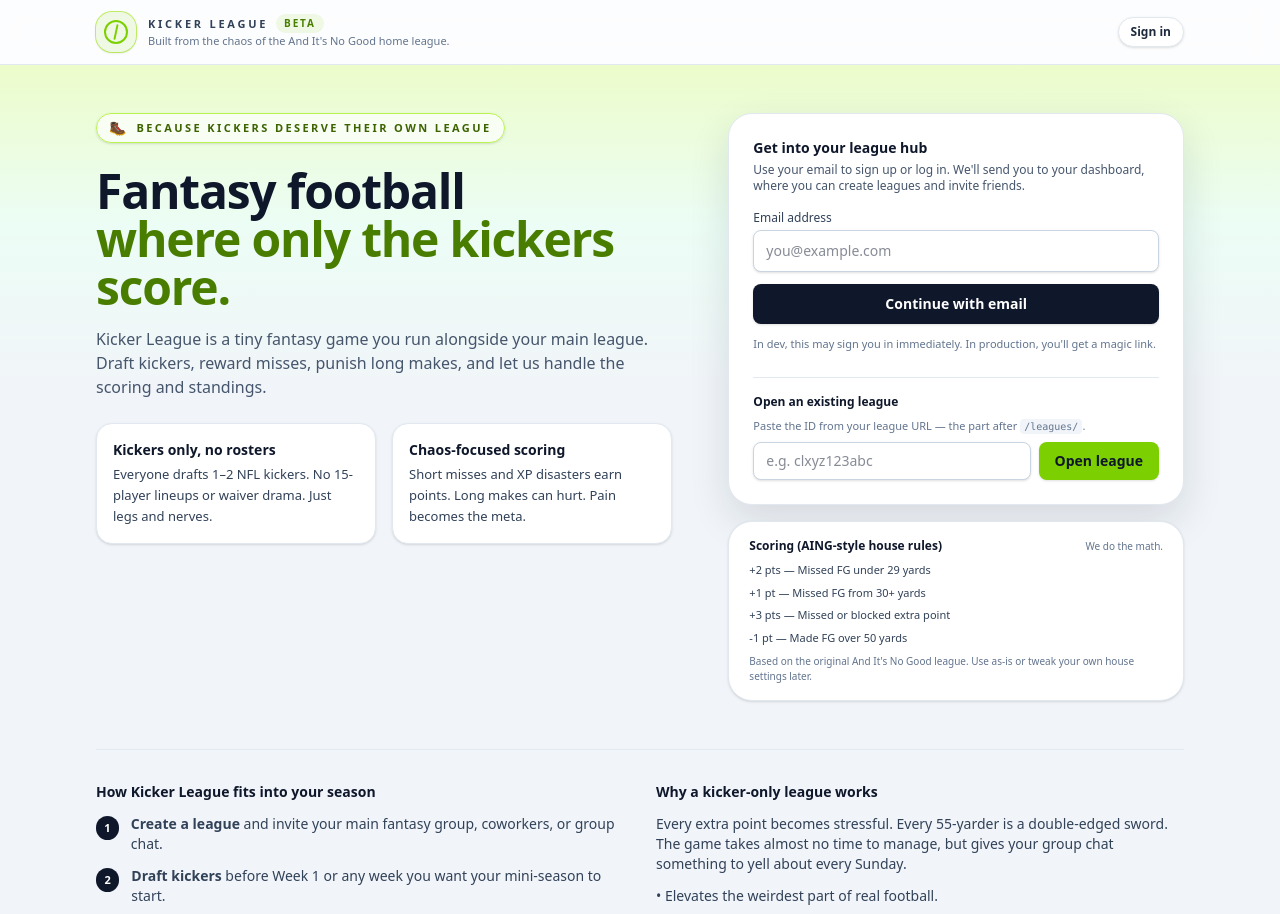
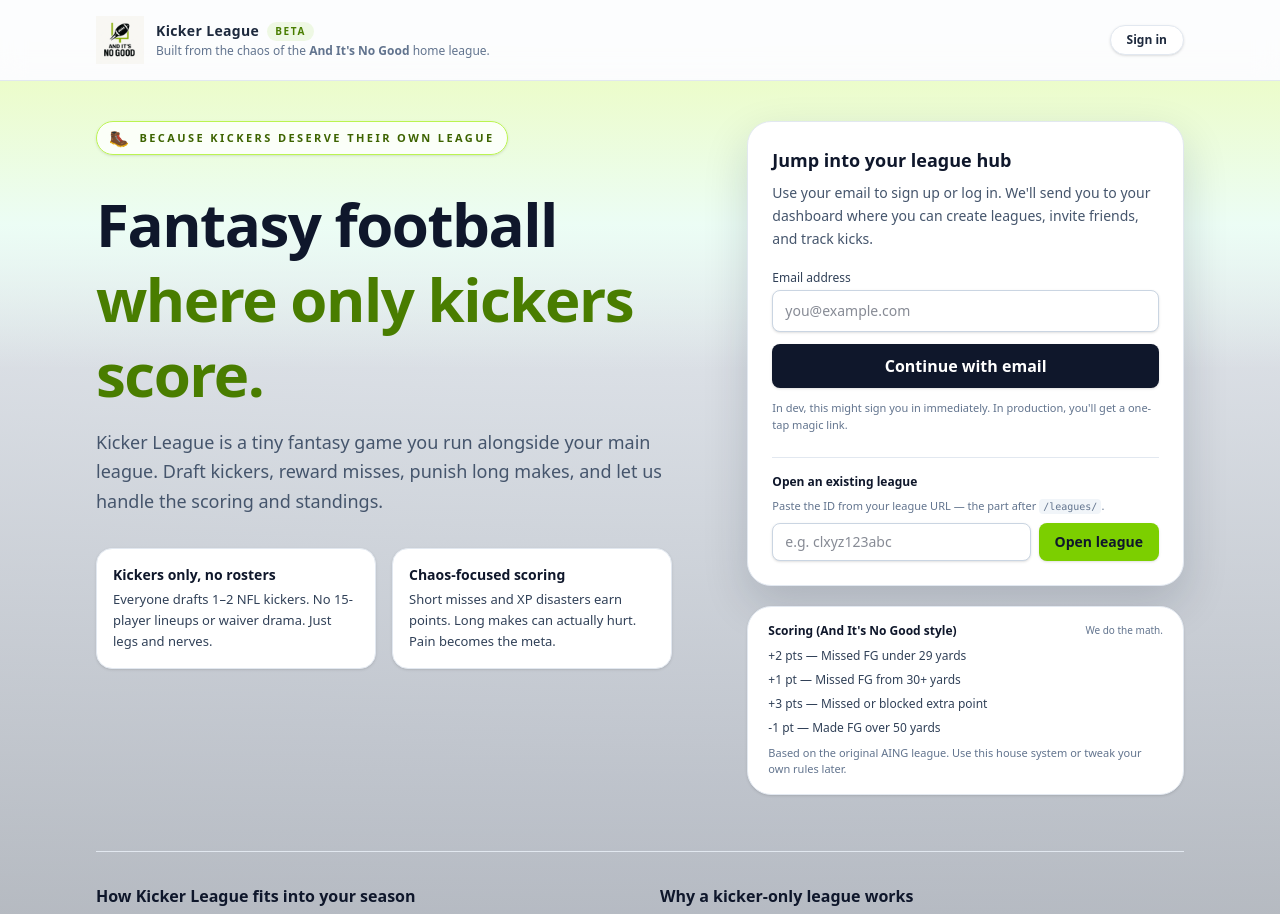
Before and after one commit to graphiclux/kicker-league, a Next.js app: page / in a window 1280 px wide. Shown: the top 914 px of the page. Built offline with nearby package versions, Linux system fonts and the light colour scheme.

Commit message:
feat(ui): add AING logo and open, larger-type landing page layout

```diff
--- a/src/app/page.tsx
+++ b/src/app/page.tsx
@@ -2,6 +2,7 @@
 
 import { FormEvent, useState } from "react";
 import Link from "next/link";
+import Image from "next/image";
 import { signIn } from "next-auth/react";
 
 type AuthStatus = "idle" | "sending" | "error";
@@ -48,66 +49,70 @@ export default function Home() {
   const authDisabled = authStatus === "sending";
 
   return (
-    <main className="min-h-screen bg-slate-100 text-slate-900">
-      {/* Top bar / brand strip */}
+    <main className="min-h-screen bg-gradient-to-b from-slate-100 to-slate-200/70 text-slate-900">
+      {/* Top bar with logo */}
       <header className="border-b border-slate-200 bg-white/80 backdrop-blur-md">
-        <div className="mx-auto flex w-full max-w-6xl items-center justify-between px-4 py-3 sm:px-6 lg:px-8">
+        <div className="mx-auto flex w-full max-w-6xl items-center justify-between px-4 py-4 sm:px-6 lg:px-8">
           <div className="flex items-center gap-3">
-            <div className="flex h-10 w-10 items-center justify-center rounded-2xl bg-lime-500/10 shadow-sm ring-1 ring-lime-400/60">
-              <div className="relative h-6 w-6">
-                <span className="absolute inset-0 rounded-full border-2 border-lime-500" />
-                <span className="absolute left-1/2 top-1/2 h-4 w-[2px] -translate-x-1/2 -translate-y-1/2 rotate-12 rounded-full bg-lime-500" />
-              </div>
+            <div className="relative h-10 w-10 sm:h-12 sm:w-12">
+              <Image
+                src="/aing-logo.png"
+                alt="And It's No Good logo"
+                fill
+                className="object-contain"
+                priority
+              />
             </div>
-            <div>
+            <div className="space-y-0.5">
               <div className="flex items-center gap-2">
-                <span className="text-[11px] font-semibold uppercase tracking-[0.25em] text-slate-700">
+                <span className="text-xs sm:text-sm font-semibold tracking-wide text-slate-800">
                   Kicker League
                 </span>
-                <span className="rounded-full bg-lime-500/10 px-2 py-0.5 text-[10px] font-semibold uppercase tracking-[0.18em] text-lime-700">
+                <span className="rounded-full bg-lime-500/10 px-2 py-0.5 text-[10px] font-semibold uppercase tracking-[0.16em] text-lime-700">
                   Beta
                 </span>
               </div>
-              <p className="text-[11px] text-slate-500">
-                Built from the chaos of the And It&apos;s No Good home league.
+              <p className="text-[11px] sm:text-xs text-slate-500">
+                Built from the chaos of the{" "}
+                <span className="font-semibold">And It&apos;s No Good</span>{" "}
+                home league.
               </p>
             </div>
           </div>
 
           <Link
             href="/login"
-            className="hidden sm:inline-flex items-center rounded-full border border-slate-200 bg-white px-3 py-1.5 text-xs font-semibold text-slate-800 shadow-sm hover:border-lime-400 hover:text-lime-700 transition-colors"
+            className="hidden sm:inline-flex items-center rounded-full border border-slate-200 bg-white px-4 py-1.5 text-xs font-semibold text-slate-800 shadow-sm hover:border-lime-400 hover:text-lime-700 transition-colors"
           >
             Sign in
           </Link>
         </div>
       </header>
 
-      {/* Hero */}
+      {/* Hero area */}
       <div className="relative">
-        {/* big soft background gradient */}
-        <div className="pointer-events-none absolute inset-x-0 top-0 h-80 bg-gradient-to-b from-lime-100 via-emerald-50 to-transparent" />
+        {/* big soft gradient band */}
+        <div className="pointer-events-none absolute inset-x-0 top-0 h-72 bg-gradient-to-b from-lime-100 via-emerald-50 to-transparent" />
 
-        <div className="relative mx-auto flex w-full max-w-6xl flex-col gap-12 px-4 pb-16 pt-12 sm:px-6 lg:px-8">
-          <section className="grid gap-10 lg:grid-cols-[minmax(0,1.3fr)_minmax(0,1fr)] items-start">
-            {/* Left: main pitch */}
-            <div className="space-y-6">
-              <div className="inline-flex items-center gap-2 rounded-full bg-white/70 px-3 py-1 text-[11px] font-semibold uppercase tracking-[0.22em] text-lime-800 border border-lime-300 shadow-sm">
-                <span className="text-sm">🥾</span>
+        <div className="relative mx-auto flex w-full max-w-6xl flex-col gap-14 px-4 pb-16 pt-10 sm:px-6 lg:px-8">
+          {/* Hero grid */}
+          <section className="grid gap-10 lg:grid-cols-[minmax(0,1.4fr)_minmax(0,1fr)] items-start">
+            {/* Left: big copy */}
+            <div className="space-y-8">
+              <div className="inline-flex items-center gap-2 rounded-full bg-white/80 px-3 py-1 text-[11px] font-semibold uppercase tracking-[0.22em] text-lime-800 border border-lime-300 shadow-sm">
+                <span className="text-base">🥾</span>
                 <span>Because kickers deserve their own league</span>
               </div>
 
               <div className="space-y-4">
-                <h1 className="text-4xl sm:text-5xl font-bold tracking-tight text-slate-900">
+                <h1 className="text-4xl sm:text-5xl lg:text-6xl font-bold tracking-tight text-slate-900 leading-tight">
                   Fantasy football
-                  <span className="block text-lime-700">
-                    where only the kickers score.
-                  </span>
+                  <span className="block text-lime-700">where only kickers score.</span>
                 </h1>
-                <p className="text-base text-slate-600 max-w-xl">
-                  Kicker League is a tiny fantasy game you run alongside your
-                  main league. Draft kickers, reward misses, punish long makes,
-                  and let us handle the scoring and standings.
+                <p className="text-base sm:text-lg text-slate-600 max-w-xl leading-relaxed">
+                  Kicker League is a tiny fantasy game you run alongside your main
+                  league. Draft kickers, reward misses, punish long makes, and let
+                  us handle the scoring and standings.
                 </p>
               </div>
 
@@ -117,8 +122,8 @@ export default function Home() {
                     Kickers only, no rosters
                   </p>
                   <p className="text-[13px] leading-relaxed">
-                    Everyone drafts 1–2 NFL kickers. No 15-player lineups or
-                    waiver drama. Just legs and nerves.
+                    Everyone drafts 1–2 NFL kickers. No 15-player lineups or waiver
+                    drama. Just legs and nerves.
                   </p>
                 </div>
                 <div className="rounded-2xl border border-slate-200 bg-white px-4 py-4 shadow-sm">
@@ -127,23 +132,23 @@ export default function Home() {
                   </p>
                   <p className="text-[13px] leading-relaxed">
                     Short misses and XP disasters earn points. Long makes can
-                    hurt. Pain becomes the meta.
+                    actually hurt. Pain becomes the meta.
                   </p>
                 </div>
               </div>
             </div>
 
-            {/* Right: primary CTA card (auth + quick scoring preview) */}
-            <div className="space-y-4">
-              <div className="rounded-3xl border border-slate-200 bg-white px-6 py-6 shadow-[0_16px_40px_rgba(15,23,42,0.12)]">
-                <div className="space-y-1 mb-4">
-                  <h2 className="text-sm font-semibold text-slate-900">
-                    Get into your league hub
+            {/* Right: auth card */}
+            <div className="space-y-5">
+              <div className="rounded-3xl border border-slate-200 bg-white px-6 py-6 shadow-[0_18px_45px_rgba(15,23,42,0.16)]">
+                <div className="space-y-2 mb-5">
+                  <h2 className="text-base sm:text-lg font-semibold text-slate-900">
+                    Jump into your league hub
                   </h2>
-                  <p className="text-xs text-slate-600">
-                    Use your email to sign up or log in. We&apos;ll send you to
-                    your dashboard, where you can create leagues and invite
-                    friends.
+                  <p className="text-xs sm:text-sm text-slate-600 leading-relaxed">
+                    Use your email to sign up or log in. We&apos;ll send you to your
+                    dashboard where you can create leagues, invite friends, and track
+                    kicks.
                   </p>
                 </div>
 
@@ -169,7 +174,7 @@ export default function Home() {
                   <button
                     type="submit"
                     disabled={authDisabled}
-                    className="w-full rounded-lg bg-slate-900 py-2.5 text-sm font-semibold text-white shadow-sm hover:bg-slate-800 disabled:opacity-60 disabled:cursor-not-allowed transition-colors"
+                    className="w-full rounded-lg bg-slate-900 py-2.5 text-sm sm:text-base font-semibold text-white shadow-sm hover:bg-slate-800 disabled:opacity-60 disabled:cursor-not-allowed transition-colors"
                   >
                     {authStatus === "sending"
                       ? "Sending magic link..."
@@ -183,8 +188,8 @@ export default function Home() {
                   )}
 
                   <p className="text-[11px] text-slate-500">
-                    In dev, this may sign you in immediately. In production,
-                    you&apos;ll get a magic link.
+                    In dev, this might sign you in immediately. In production,
+                    you&apos;ll get a one-tap magic link.
                   </p>
                 </form>
 
@@ -193,7 +198,7 @@ export default function Home() {
                     Open an existing league
                   </h3>
                   <p className="text-[11px] text-slate-500">
-                    Paste the ID from your league URL — the part after{" "}
+                    Paste the ID from your league URL &mdash; the part after{" "}
                     <code className="rounded bg-slate-100 px-1 py-0.5 text-[10px]">
                       /leagues/
                     </code>
@@ -220,48 +225,48 @@ export default function Home() {
                 </div>
               </div>
 
-              {/* scoring chip card */}
+              {/* scoring card */}
               <div className="rounded-3xl border border-slate-200 bg-white px-5 py-4 shadow-sm">
                 <div className="flex items-center justify-between mb-2">
                   <span className="text-xs font-semibold text-slate-900">
-                    Scoring (AING-style house rules)
+                    Scoring (And It&apos;s No Good style)
                   </span>
                   <span className="text-[10px] text-slate-500">
                     We do the math.
                   </span>
                 </div>
-                <ul className="text-[11px] text-slate-700 space-y-1.5">
+                <ul className="text-[12px] text-slate-700 space-y-1.5">
                   <li>+2 pts — Missed FG under 29 yards</li>
                   <li>+1 pt — Missed FG from 30+ yards</li>
                   <li>+3 pts — Missed or blocked extra point</li>
                   <li>-1 pt — Made FG over 50 yards</li>
                 </ul>
-                <p className="mt-2 text-[10px] text-slate-500">
-                  Based on the original And It&apos;s No Good league. Use as-is
-                  or tweak your own house settings later.
+                <p className="mt-2 text-[11px] text-slate-500">
+                  Based on the original AING league. Use this house system or
+                  tweak your own rules later.
                 </p>
               </div>
             </div>
           </section>
 
-          {/* Secondary section: how it fits + why it’s fun */}
-          <section className="grid gap-8 lg:grid-cols-2 border-t border-slate-200 pt-8">
+          {/* Secondary section */}
+          <section className="grid gap-10 lg:grid-cols-2 border-t border-slate-200 pt-8">
             <div className="space-y-3">
-              <h2 className="text-sm font-semibold text-slate-900">
+              <h2 className="text-base font-semibold text-slate-900">
                 How Kicker League fits into your season
               </h2>
-              <ol className="space-y-3 text-sm text-slate-700">
+              <ol className="space-y-3 text-sm sm:text-base text-slate-700">
                 <li className="flex gap-3">
-                  <span className="mt-[2px] inline-flex h-6 w-6 items-center justify-center rounded-full bg-slate-900 text-[11px] font-semibold text-white">
+                  <span className="mt-[2px] inline-flex h-7 w-7 items-center justify-center rounded-full bg-slate-900 text-[12px] font-semibold text-white">
                     1
                   </span>
                   <span>
                     <span className="font-semibold">Create a league</span> and
-                    invite your main fantasy group, coworkers, or group chat.
+                    invite your fantasy crew, coworkers, or group chat.
                   </span>
                 </li>
                 <li className="flex gap-3">
-                  <span className="mt-[2px] inline-flex h-6 w-6 items-center justify-center rounded-full bg-slate-900 text-[11px] font-semibold text-white">
+                  <span className="mt-[2px] inline-flex h-7 w-7 items-center justify-center rounded-full bg-slate-900 text-[12px] font-semibold text-white">
                     2
                   </span>
                   <span>
@@ -270,7 +275,7 @@ export default function Home() {
                   </span>
                 </li>
                 <li className="flex gap-3">
-                  <span className="mt-[2px] inline-flex h-6 w-6 items-center justify-center rounded-full bg-slate-900 text-[11px] font-semibold text-white">
+                  <span className="mt-[2px] inline-flex h-7 w-7 items-center justify-center rounded-full bg-slate-900 text-[12px] font-semibold text-white">
                     3
                   </span>
                   <span>
@@ -284,19 +289,19 @@ export default function Home() {
             </div>
 
             <div className="space-y-3">
-              <h2 className="text-sm font-semibold text-slate-900">
+              <h2 className="text-base font-semibold text-slate-900">
                 Why a kicker-only league works
               </h2>
-              <p className="text-sm text-slate-700">
+              <p className="text-sm sm:text-base text-slate-700 leading-relaxed">
                 Every extra point becomes stressful. Every 55-yarder is a
-                double-edged sword. The game takes almost no time to manage, but
+                double-edged sword. The game takes almost no time to manage but
                 gives your group chat something to yell about every Sunday.
               </p>
-              <ul className="space-y-1.5 text-sm text-slate-700">
+              <ul className="space-y-1.5 text-sm sm:text-base text-slate-700">
                 <li>• Elevates the weirdest part of real football.</li>
                 <li>• Easy to explain, impossible to stop thinking about.</li>
                 <li>
-                  • Doesn&apos;t compete with your main fantasy league — it
+                  • Doesn&apos;t compete with your main fantasy league &mdash; it
                   rides alongside it as a side pot or chaos game.
                 </li>
               </ul>
@@ -310,13 +315,13 @@ export default function Home() {
           )}
 
           <footer className="border-t border-slate-200 pt-4 flex flex-col gap-2 sm:flex-row sm:items-center sm:justify-between">
-            <p className="text-[11px] text-slate-500">
+            <p className="text-[11px] sm:text-xs text-slate-500">
               And It&apos;s No Good is the original private kicker-only league.
               Kicker League is the app that lets anyone run their own version.
             </p>
             <Link
               href="https://anditsnogood.com"
-              className="text-[11px] text-lime-700 hover:text-lime-800 underline underline-offset-4"
+              className="text-[11px] sm:text-xs text-lime-700 hover:text-lime-800 underline underline-offset-4"
             >
               Visit the AING league site →
             </Link>
```
Also changed, not shown: public/aing-logo.png (added).
